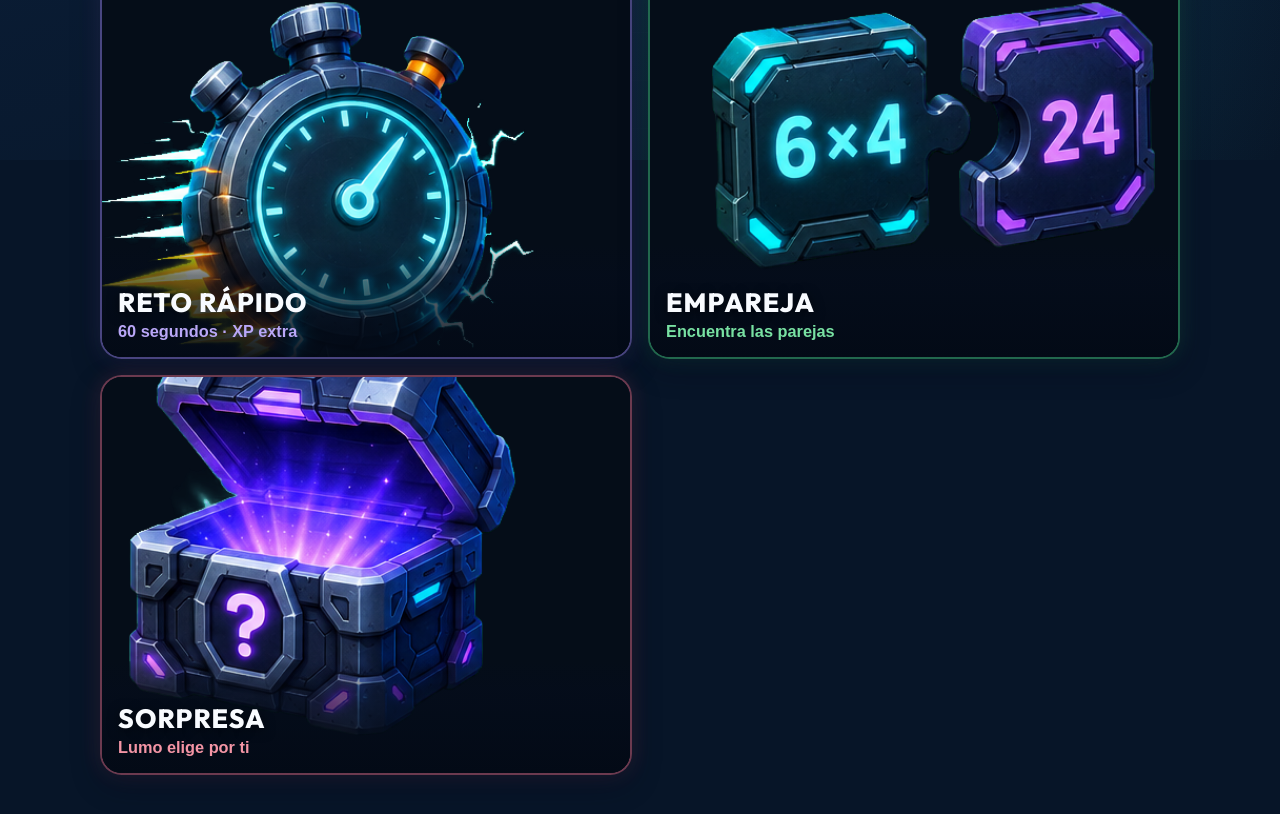
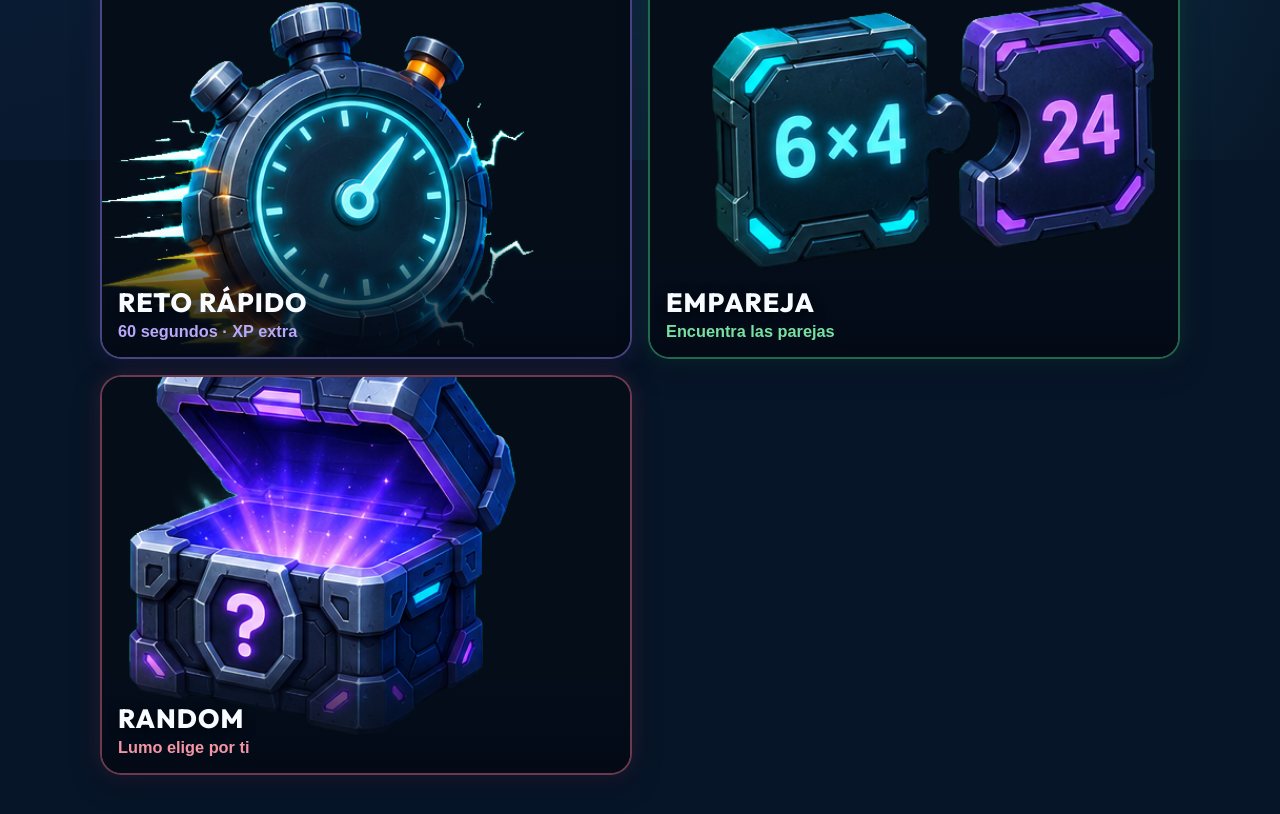
Before and after one commit to Anabguer/Aray, a React (Vite) app: page /missions/mates/tables/modes in a window 1280 px wide. Shown: the part 640-1454 px from the top of the page. Built offline with nearby package versions, Linux system fonts and the light colour scheme; no server answers.

Commit message:
Renombra el modo Sorpresa a RANDOM.

```diff
--- a/src/features/maths/ModeSelectScreen.tsx
+++ b/src/features/maths/ModeSelectScreen.tsx
@@ -196,7 +196,7 @@ export function ModeSelectScreen() {
           ) : null}
           <ModePoster
             art="sorpresa"
-            title="SORPRESA"
+            title="RANDOM"
             text="Lumo elige por ti"
             className="mode-poster--random"
             onClick={startRandom}
```
Also changed, not shown: 1 other file (tests, documents, lock files or other folders).
